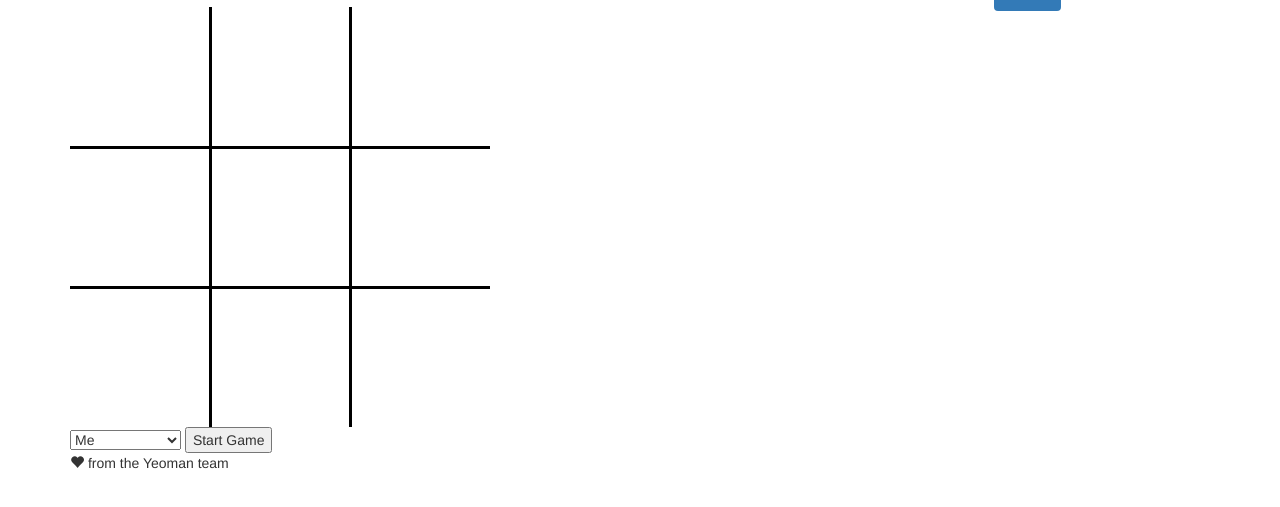
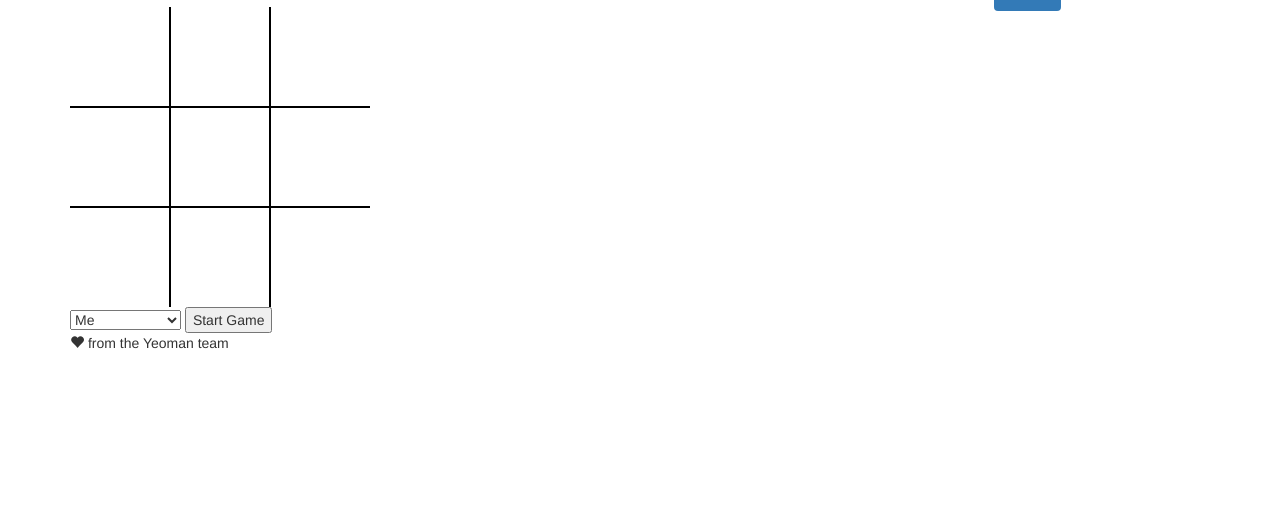
Before and after one commit to clay-reed-a/minimax_ttt, a website: page app/index.html in a window 1280 px wide. Shown: the part 49-556 px from the top of the page. Drawn offline with nearby package versions, Linux system fonts and the light colour scheme; some packages are replaced by stand-ins of ours; files that its build step writes are made by us from their sources.

Commit message:
More board styles

```diff
--- a/app/styles/main.css
+++ b/app/styles/main.css
@@ -1,23 +1,33 @@
 @import url(http://fonts.googleapis.com/css?family=Coming+Soon);
 
 #board {
-  width: 30em;
-  height: 30em;
+  width: 30rem;
+  height: 30rem;
 }
 
 .row {
-  width: 30em;
-  height: 10em;
-  border-bottom: .25em solid black;
+  width: 30rem;
+  height: 10rem;
+  border-bottom: .25rem solid black;
 }
 
 .space {
-  width: 10em;
-  height: 10em;
-  border-right: .25em solid black;
+  width: 10rem;
+  height: 10rem;
+  border-right: .25rem solid black;
   font-family: "Coming Soon";
-  font-size: 1em;
+  position: relative;
+}
+
+.letter {
+  width: 9rem;
+  height: 9rem;
+  position: absolute;
+  font-size: 6em;
   text-align: center;
+  margin: auto;
+  top: 0; right: 0; bottom: .075em; /* text sits at bottom of el */
+  left: 0;
 }
 
 .space:nth-child(3),
--- a/app/views/game.html
+++ b/app/views/game.html
@@ -1,7 +1,7 @@
 <section>
   <table id="board">
     <tr class="row" ng-repeat="row in board">
-      <td class="space" ng-click="userMove(column.position)" ng-repeat="column in row">{{column.space}}</td>
+      <td class="space" ng-click="userMove(column.position)" ng-repeat="column in row"><span class="letter">{{column.space}}</span></td>
     </tr>
   </table>
 </section>
```
